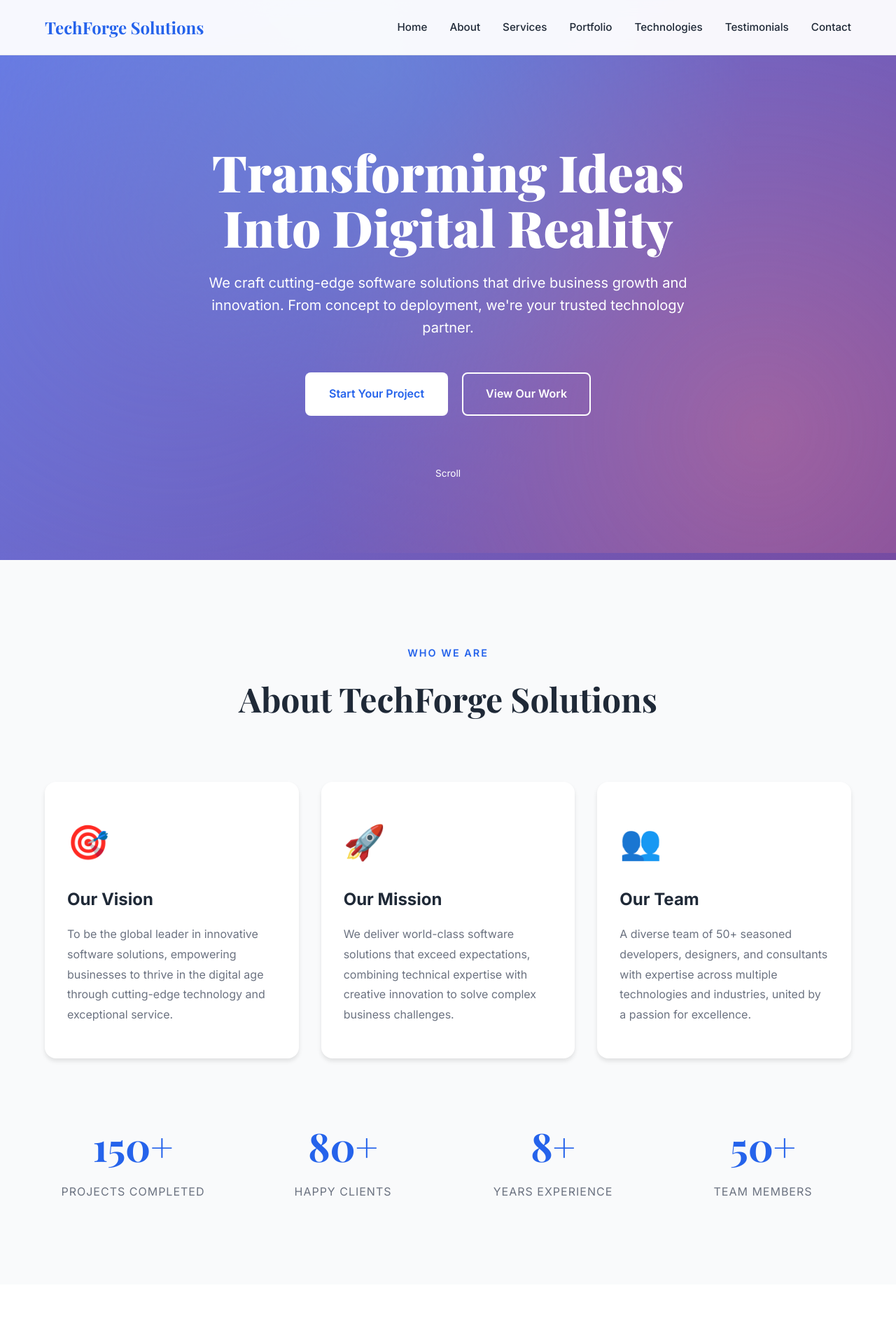
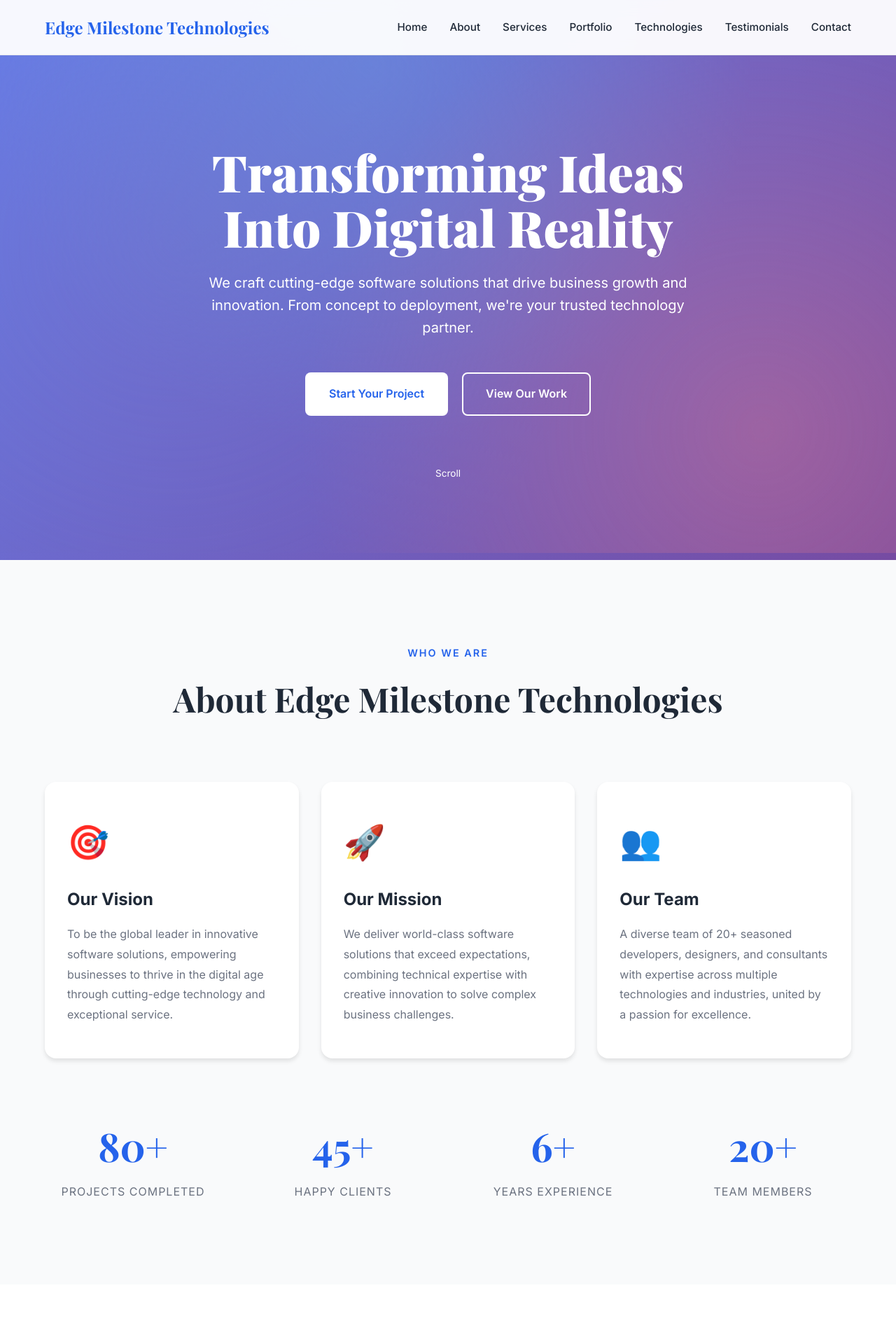
Before and after one commit to nafees515/companywebsite, a plain HTML site: page index.html in a window 1280 px wide. Shown: the top 1900 px of the page at 70% size. Drawn offline with nearby package versions, Linux system fonts and the light colour scheme.

Commit message:
updated code

```diff
--- a/index.html
+++ b/index.html
@@ -3,7 +3,7 @@
 <head>
     <meta charset="UTF-8">
     <meta name="viewport" content="width=device-width, initial-scale=1.0">
-    <title>TechForge Solutions - Leading Software House</title>
+    <title>Edge Milestone Technologies - Leading Software House</title>
     <link rel="stylesheet" href="styles.css">
     <link href="https://fonts.googleapis.com/css2?family=Playfair+Display:wght@700;900&family=Inter:wght@300;400;500;600;700&display=swap" rel="stylesheet">
 </head>
@@ -11,7 +11,7 @@
     <!-- Navigation -->
     <nav class="navbar">
         <div class="container">
-            <div class="nav-brand">TechForge Solutions</div>
+            <div class="nav-brand">Edge Milestone Technologies</div>
             <ul class="nav-menu">
                 <li><a href="#home">Home</a></li>
                 <li><a href="#about">About</a></li>
@@ -56,7 +56,7 @@
         <div class="container">
             <div class="section-header">
                 <span class="section-label">Who We Are</span>
-                <h2 class="section-title">About TechForge Solutions</h2>
+                <h2 class="section-title">About Edge Milestone Technologies</h2>
             </div>
             <div class="about-grid">
                 <div class="about-card">
@@ -72,24 +72,24 @@
                 <div class="about-card">
                     <div class="card-icon">👥</div>
                     <h3>Our Team</h3>
-                    <p>A diverse team of 50+ seasoned developers, designers, and consultants with expertise across multiple technologies and industries, united by a passion for excellence.</p>
+                    <p>A diverse team of 20+ seasoned developers, designers, and consultants with expertise across multiple technologies and industries, united by a passion for excellence.</p>
                 </div>
             </div>
             <div class="about-stats">
                 <div class="stat-item">
-                    <span class="stat-number" data-target="150">0</span>
+                    <span class="stat-number" data-target="80">0</span>
                     <span class="stat-label">Projects Completed</span>
                 </div>
                 <div class="stat-item">
-                    <span class="stat-number" data-target="80">0</span>
+                    <span class="stat-number" data-target="45">0</span>
                     <span class="stat-label">Happy Clients</span>
                 </div>
                 <div class="stat-item">
-                    <span class="stat-number" data-target="8">0</span>
+                    <span class="stat-number" data-target="6">0</span>
                     <span class="stat-label">Years Experience</span>
                 </div>
                 <div class="stat-item">
-                    <span class="stat-number" data-target="50">0</span>
+                    <span class="stat-number" data-target="20">0</span>
                     <span class="stat-label">Team Members</span>
                 </div>
             </div>
@@ -187,9 +187,9 @@
                 <div class="portfolio-item">
                     <div class="portfolio-image">
                         <div class="portfolio-overlay">
-                            <h4>HealthCare Pro</h4>
-                            <p>Complete hospital management system</p>
-                            <span class="project-tag">Healthcare</span>
+                            <h4>Autojazeera.pk</h4>
+                            <p>an online marketplace for bikes/cars and automobiles related shops and stores.</p>
+                            <span class="project-tag">Autojazeera</span>
                         </div>
                     </div>
                 </div>
@@ -270,7 +270,7 @@
                         <span class="tech-badge">Django</span>
                         <span class="tech-badge">Java</span>
                         <span class="tech-badge">PHP</span>
-                        <span class="tech-badge">.NET Core</span>
+                        <span class="tech-badge">Laravel</span>
                     </div>
                 </div>
                 <div class="tech-category">
@@ -328,7 +328,7 @@
             <div class="testimonials-slider">
                 <div class="testimonial-card active">
                     <div class="testimonial-content">
-                        <p class="testimonial-text">"TechForge Solutions transformed our business with their innovative healthcare management system. Their team's expertise and dedication exceeded our expectations. The platform has improved our operational efficiency by 40%."</p>
+                        <p class="testimonial-text">"Edge Milestone Technologies transformed our business with their innovative healthcare management system. Their team's expertise and dedication exceeded our expectations. The platform has improved our operational efficiency by 40%."</p>
                         <div class="testimonial-author">
                             <div class="author-avatar">DM</div>
                             <div class="author-info">
@@ -340,7 +340,7 @@
                 </div>
                 <div class="testimonial-card">
                     <div class="testimonial-content">
-                        <p class="testimonial-text">"Working with TechForge was a game-changer for our e-commerce platform. Their AI-powered recommendation engine increased our sales by 60%. Professional, responsive, and truly innovative team."</p>
+                        <p class="testimonial-text">"Working with Edge Milestone Technologies was a game-changer for our e-commerce platform. Their AI-powered recommendation engine increased our sales by 60%. Professional, responsive, and truly innovative team."</p>
                         <div class="testimonial-author">
                             <div class="author-avatar">SJ</div>
                             <div class="author-info">
@@ -352,7 +352,7 @@
                 </div>
                 <div class="testimonial-card">
                     <div class="testimonial-content">
-                        <p class="testimonial-text">"The mobile app developed by TechForge has been a tremendous success. Over 100,000 downloads in the first month! Their attention to UX design and performance optimization is remarkable."</p>
+                        <p class="testimonial-text">"The mobile app developed by Edge Milestone Technologies has been a tremendous success. Over 100,000 downloads in the first month! Their attention to UX design and performance optimization is remarkable."</p>
                         <div class="testimonial-author">
                             <div class="author-avatar">RK</div>
                             <div class="author-info">
@@ -396,17 +396,17 @@
                     <div class="info-card">
                         <div class="info-icon">📍</div>
                         <h4>Visit Us</h4>
-                        <p>123 Innovation Street<br>Tech Valley, CA 94025<br>United States</p>
+                        <p>Office # S-217, 2nd Floor<br>Noor Mobile Plaza, 6th Rd<br>Block D Satellite Town, Rawalpindi</p>
                     </div>
                     <div class="info-card">
                         <div class="info-icon">📧</div>
                         <h4>Email Us</h4>
-                        <p>hello@techforge.com<br>careers@techforge.com</p>
+                        <p>contact@edgemilestones.com<br>careers@edgemilestones.com</p>
                     </div>
                     <div class="info-card">
                         <div class="info-icon">📞</div>
                         <h4>Call Us</h4>
-                        <p>+1 (555) 123-4567<br>Mon-Fri 9AM-6PM PST</p>
+                        <p>+92 332 0555595<br>Mon-Fri 9AM-9 PM PKT</p>
                     </div>
                 </div>
                 <div class="contact-form-wrapper">
@@ -439,7 +439,7 @@
         <div class="container">
             <div class="footer-content">
                 <div class="footer-section">
-                    <h3>TechForge Solutions</h3>
+                    <h3>Edge Milestone Technologies</h3>
                     <p>Transforming ideas into digital reality through innovative software solutions.</p>
                 </div>
                 <div class="footer-section">
@@ -471,7 +471,7 @@
                 </div>
             </div>
             <div class="footer-bottom">
-                <p>&copy; 2026 TechForge Solutions. All rights reserved.</p>
+                <p>&copy; 2026 Edge Milestone Technologies. All rights reserved.</p>
             </div>
         </div>
     </footer>
```
Also changed, not shown: images/autojazeera.jpg (added).
